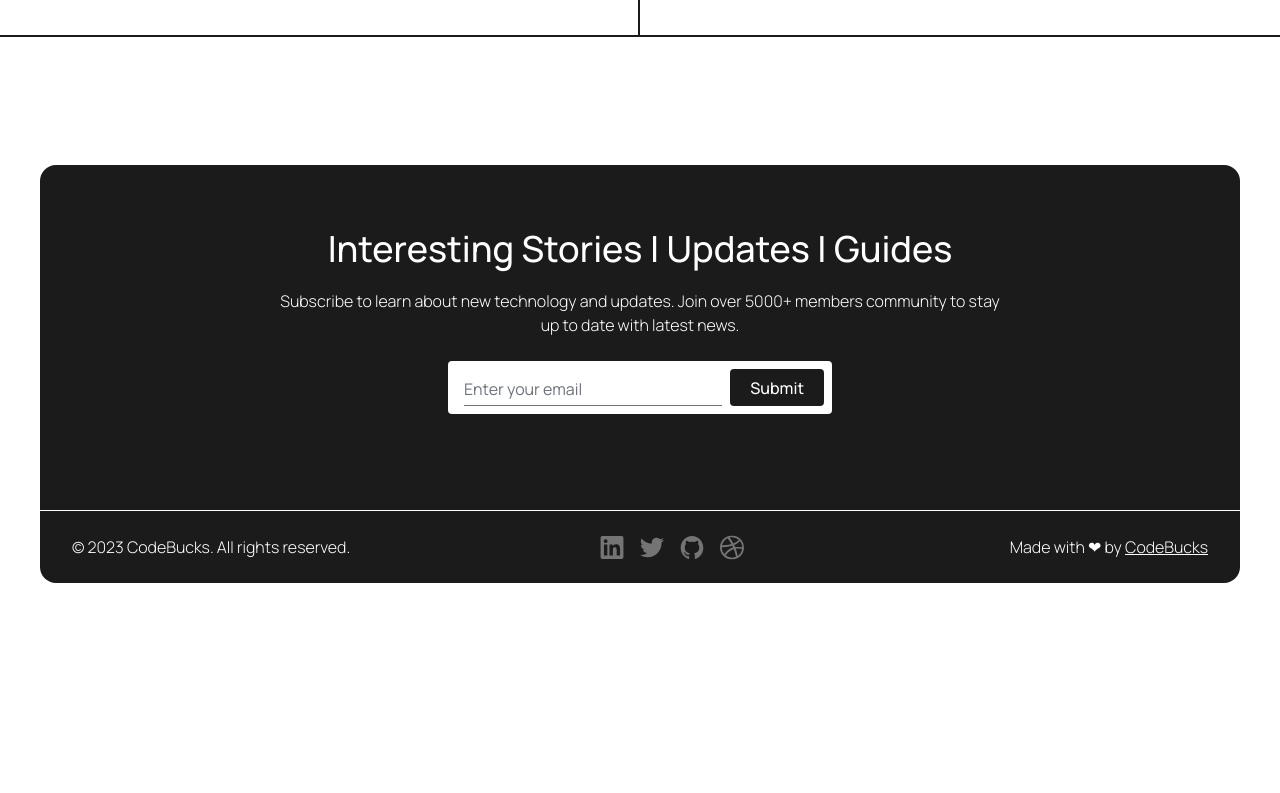
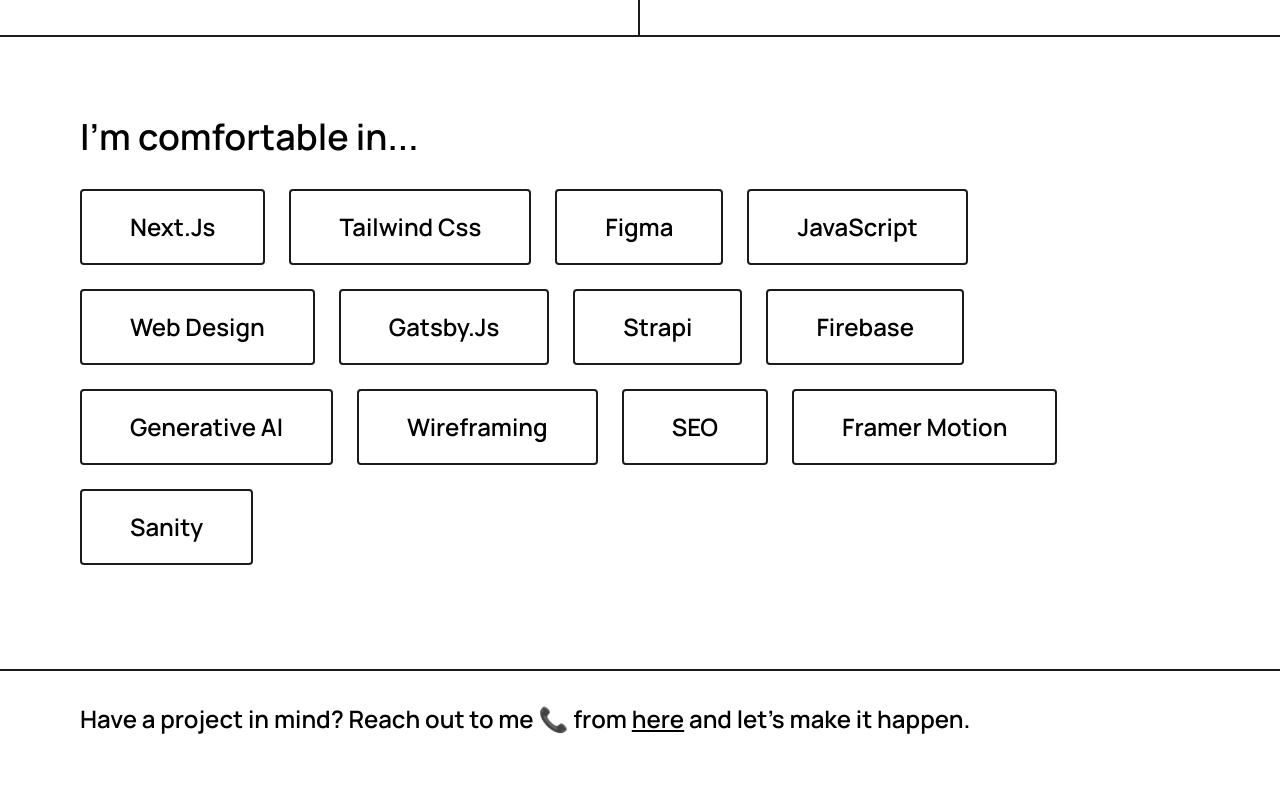
Before and after one commit to velvettouch1004/Nextjs-tailwindcss-blog-template, a Next.js app: page /about in a window 1280 px wide. Shown: the part 707-1500 px from the top of the page. Before the commit the page ends 1330 px from the top, so only its background shows below. Built offline with nearby package versions, Linux system fonts and the light colour scheme.

Commit message:
about page completed

```diff
--- a/src/app/about/page.js
+++ b/src/app/about/page.js
@@ -1,5 +1,7 @@
 import AboutCoverSection from "@/src/components/About/AboutCoverSection";
 import InsightRoll from "@/src/components/About/InsightRoll";
+import Skills from "../../components/About/Skills";
+import Link from "next/link";
 
 const insights = [
   "20+ Projects Completed",
@@ -16,6 +18,11 @@
     <main className="w-full flex flex-col items-center justify-between">
       <InsightRoll insights={insights} />
       <AboutCoverSection />
+      <Skills />
+      <h2 className="mt-8 font-semibold text-2xl self-start mx-20">
+        Have a project in mind? Reach out to me 📞 from{" "}
+        <Link href="/contact" className="!underline underline-offset-2">here</Link> and let's make it happen.
+      </h2>
     </main>
   );
 }
--- /dev/null
+++ b/src/components/About/Skills.js
@@ -0,0 +1,32 @@
+const SkillList = [
+  "next.js",
+  "tailwind css",
+  "figma",
+  "javaScript",
+  "web design",
+  "Gatsby.js",
+  "strapi",
+  "firebase",
+  "generative AI",
+  "wireframing",
+  "SEO",
+  "framer motion",
+  "sanity",
+];
+
+const Skills = () => {
+  return (
+    <section className="w-full flex flex-col py-20 px-20 border-b-2 border-solid border-dark">
+      <span className="font-semibold text-4xl">I'm comfortable in...</span>
+      <ul className="flex flex-wrap mt-8  ">
+        {SkillList.map((item) => (
+          <li className="font-semibold inline-block capitalize text-2xl py-5 px-12 border-2 border-solid border-dark rounded mr-6 mb-6">
+            {item}
+          </li>
+        ))}
+      </ul>
+    </section>
+  );
+};
+
+export default Skills;
--- a/src/components/Footer/index.js
+++ b/src/components/Footer/index.js
@@ -13,7 +13,7 @@
   console.log(errors);
 
   return (
-    <footer className="mt-32 rounded-2xl bg-dark dark:bg-light m-10 pt-0 flex flex-col items-center text-light dark:text-dark">
+    <footer className="mt-16 rounded-2xl bg-dark dark:bg-light m-10 pt-0 flex flex-col items-center text-light dark:text-dark">
       <h3 className="mt-16 font-medium capitalize text-4xl">
         interesting stories | updates | guides
       </h3>
```
